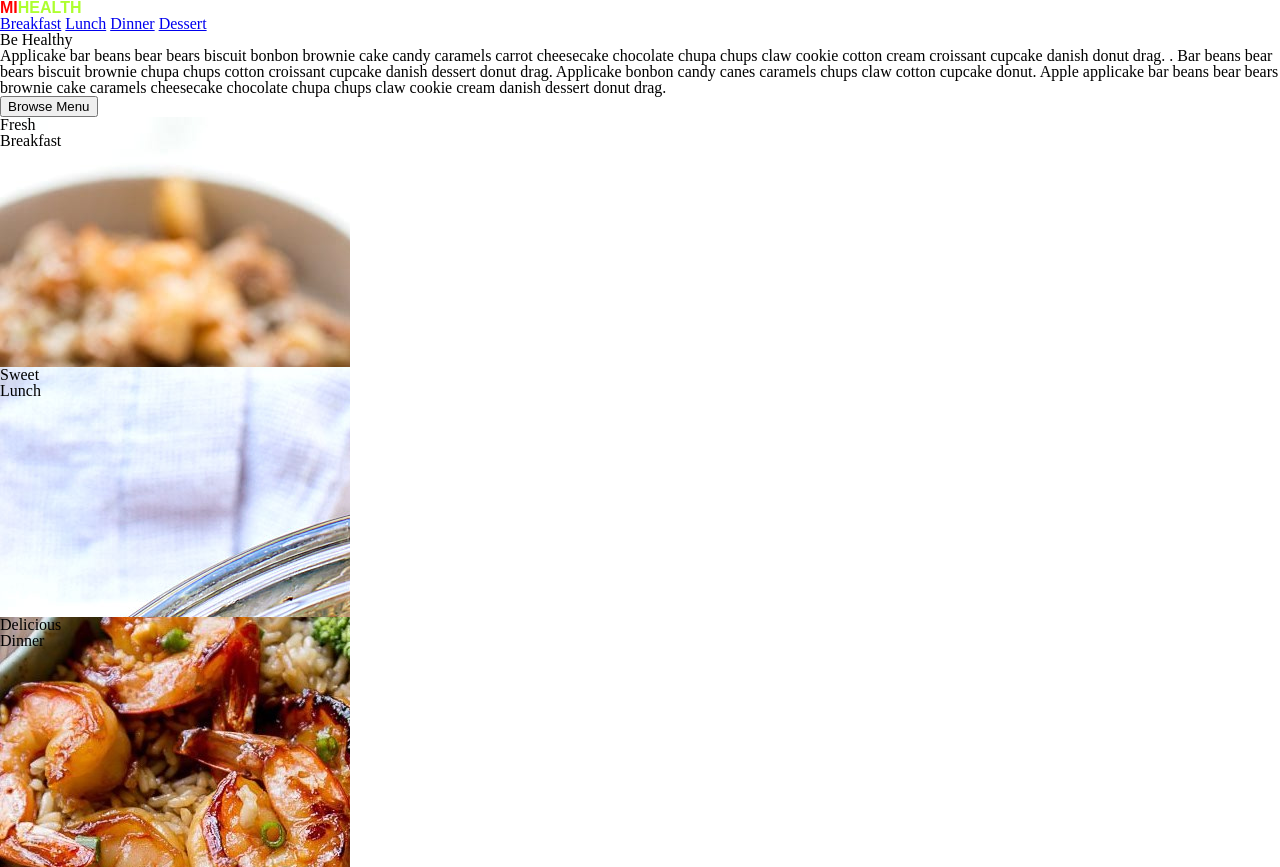
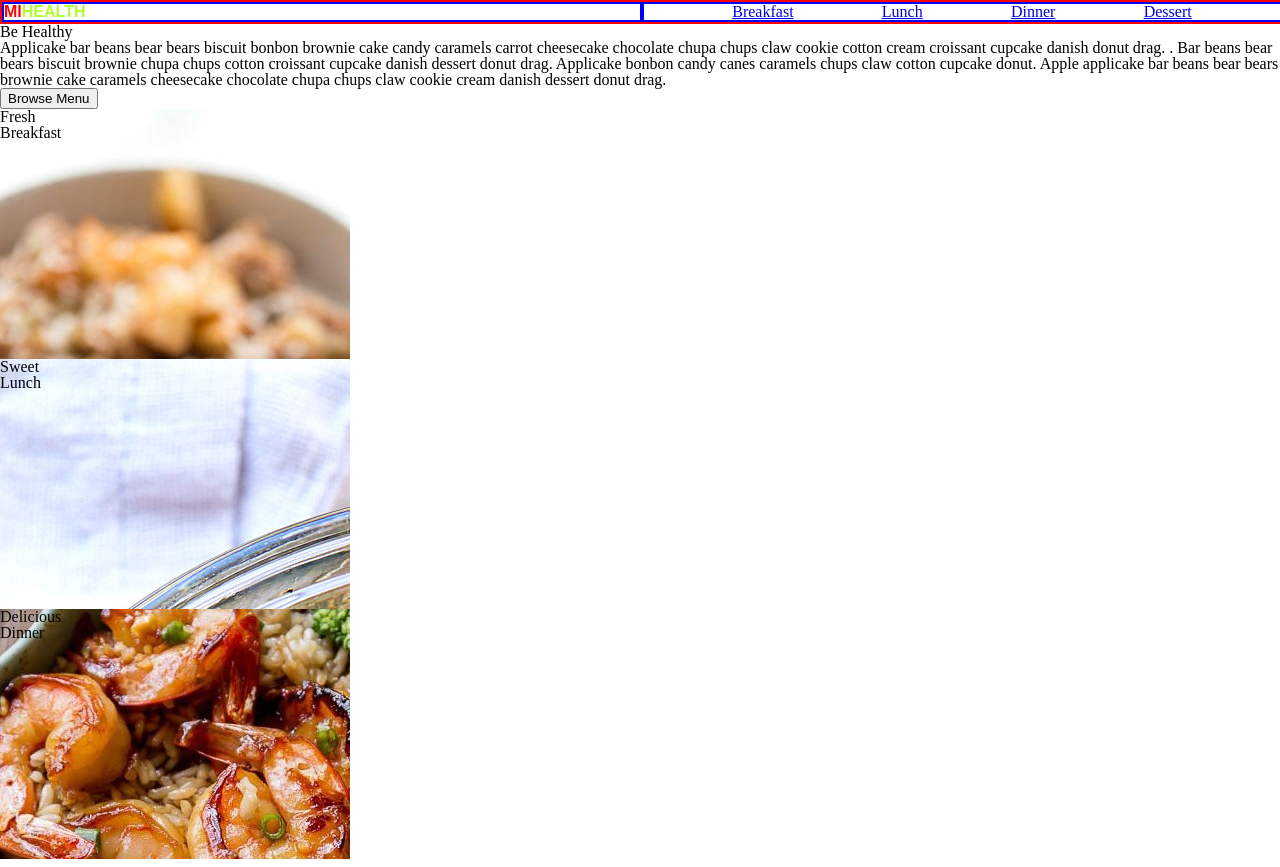
Before and after one commit to JordanOfTroy/miHealth2.0.1A, a plain HTML site: page index.html in a window 1280 px wide. Drawn offline with Linux system fonts and the light colour scheme.

Commit message:
re structured top menu HTML and added CSS

```diff
--- a/index.html
+++ b/index.html
@@ -8,15 +8,25 @@
     <link rel="stylesheet" href="./style.css">
 </head>
 <body>
-    <div id="header">
-        <div class="logo">
+    <div id="headSection">
+        <div class="headSubSection logo">
             <h1 class="logo"><span class="logoSpan">MI</span>HEALTH</h1>
         </div>
-        <div class="topMenu">
-            <a href="#" class="link">Breakfast</a>
-            <a href="#" class="link">Lunch</a>
-            <a href="#" class="link">Dinner</a>
-            <a href="#" class="link">Dessert</a>
+        <div class="headSubSection topMenu">
+            <ul class="navMenu">
+                <li class="navLink">
+                    <a href="#" class="link">Breakfast</a>
+                </li>
+                <li class="navLink">
+                    <a href="#" class="link">Lunch</a>
+                </li>
+                <li class="navLink">
+                    <a href="#" class="link">Dinner</a>
+                </li>
+                <li class="navLink">
+                    <a href="#" class="link">Dessert</a>
+                </li>
+            </ul>
         </div>
     </div>
     <div id="main" class="section">
--- a/style.css
+++ b/style.css
@@ -48,6 +48,27 @@ table {
 }
 /* ===== ^^^ RESET ^^^ ===== */
 
+#headSection {
+	border: solid red 2px;
+	width: 100%;
+	display: flex;
+	flex-direction: row;
+	justify-content: space-between;
+	align-items: center;
+}
+
+.headSubSection {
+	border: solid blue 2px;
+	width: 50%;
+}
+
+.navMenu {
+	display: flex;
+	flex-direction: row;
+	justify-content: space-evenly;
+}
+
+
 .logo {
 	color: greenyellow;
 	font-weight: bolder;
@@ -58,7 +79,6 @@ table {
 .logoSpan {
 	color: red;
 }
-
 
 
 .imageCard {
```
